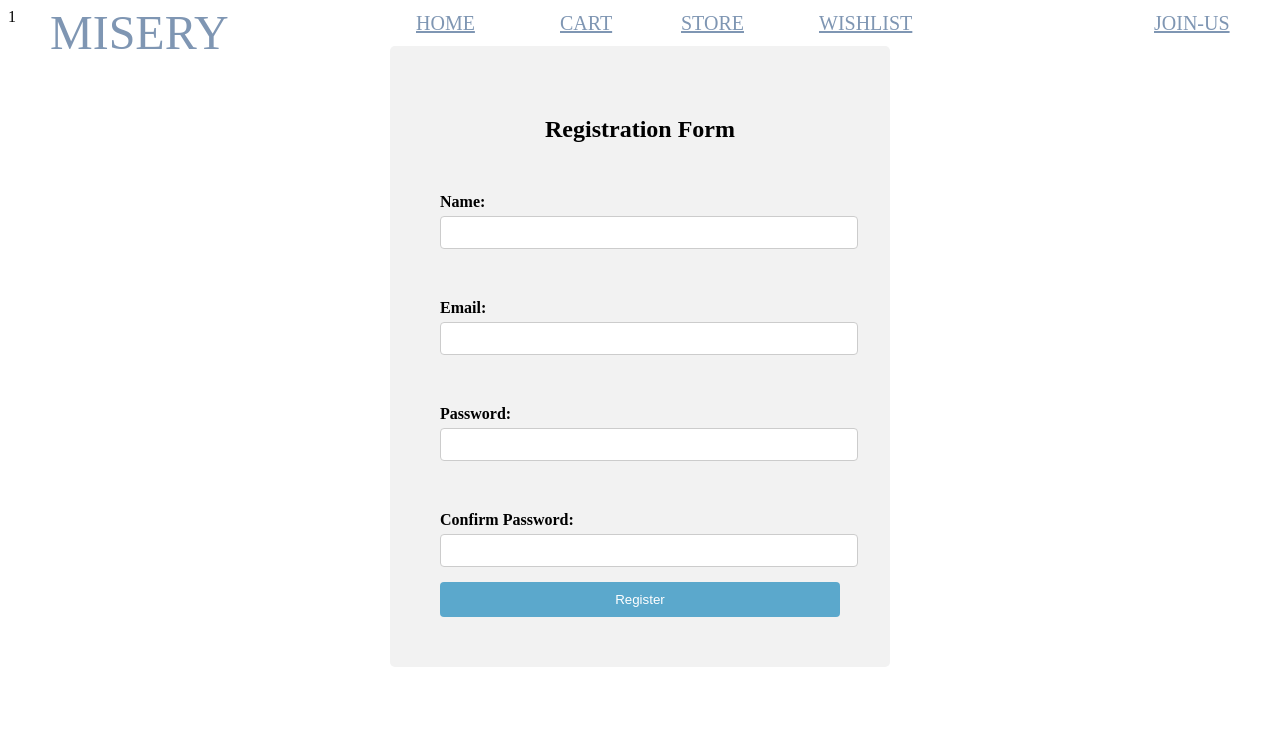
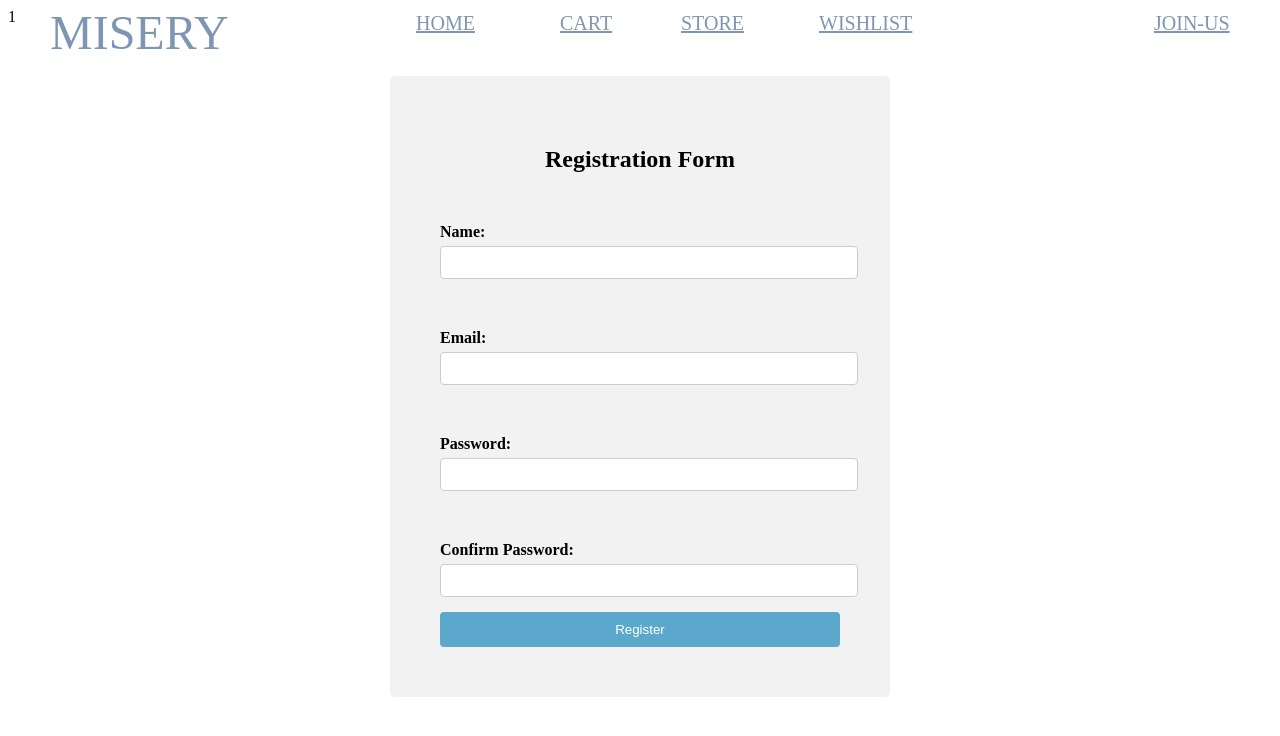
Before and after one commit to enani26/SWE-project, a PHP site: page /views/pages/signup.php in a window 1280 px wide. Shown: the top 736 px of the page. Run offline with PHP 8.4, Linux system fonts and the light colour scheme.

Commit message:
committt

```diff
--- a/public/css/signup.css
+++ b/public/css/signup.css
@@ -4,7 +4,7 @@
     padding: 50px;
     background-color: #f2f2f2;
     border-radius: 5px;
-    margin-top: 20px;
+    margin-top: 50px;
   }
 
   h2 {
```
